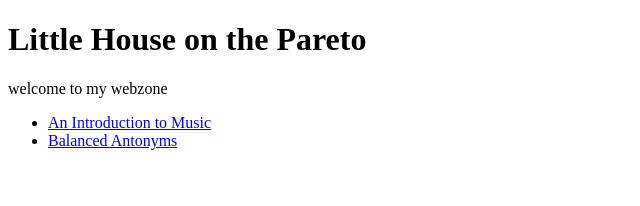
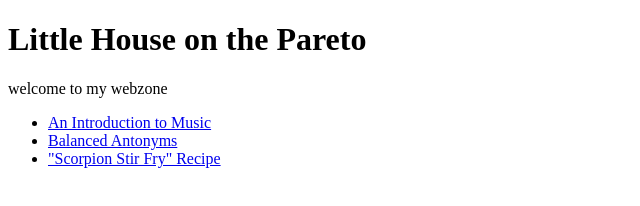
Before and after one commit to parkerphilipc/lhotp, a plain HTML site: page index.html in a window 1280 px wide. Shown: the whole page, without its empty margins (0-640 px from the left). Drawn offline with Linux system fonts and the light colour scheme.

Commit message:
stir fry

```diff
--- a/index.html
+++ b/index.html
@@ -12,6 +12,7 @@
         <ul>
             <li><a href="https://drive.google.com/file/d/1ooKTKsO-cDLO2K6HgtYwD8zO0J5pfAki/view?usp=sharing">An Introduction to Music</a></li>
             <li><a href="balanced_antonyms.html">Balanced Antonyms</a></li>
+            <li><a href="https://docs.google.com/document/d/1-qNweCvAxTP6xjk1m57GE5Y_EO64QRNy9_KWK7rQkaA/edit?usp=sharing">"Scorpion Stir Fry" Recipe</a></li>
         </ul>
     </nav>
 </body>
```
